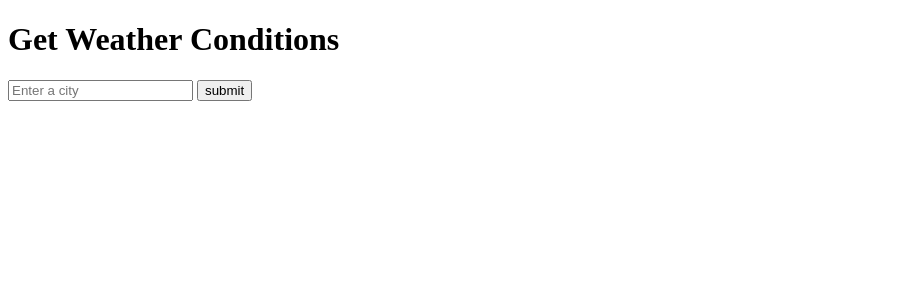
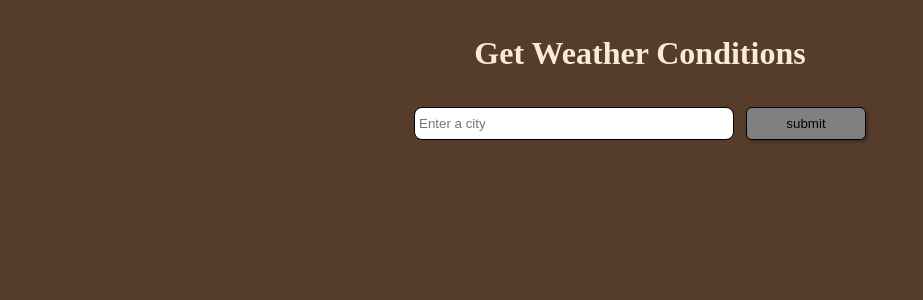
Before and after one commit to aceDavon/web-weather-app, a Flask app: page / in a window 1280 px wide. Shown: the top 300 px of the page, without its empty margins (0-923 px from the left). Run offline with Flask 3, Linux system fonts and the light colour scheme.

Commit message:
Add minimal styling to app

```diff
--- a/server.py
+++ b/server.py
@@ -25,7 +25,7 @@ def get_weather():
         return render_template('not_found.html', city=city)
 
     if weather:
-        return render_template('weather.html', title=weather['name'], temp=f"{weather['main']['temp']:.1f}", feels_like=f"{weather['main']['feels_like']:.1f}")
+        return render_template('weather.html', title=weather['name'], temp=f"{weather['main']['temp']:.1f}", feels_like=f"{weather['main']['feels_like']:.1f}", description=f"{weather['weather'][0]['description']}")
     else:
         return render_template('weather.html', title="Error", temp="N/A", feels_like="N/A")
 
--- a/static/styles/main.css
+++ b/static/styles/main.css
@@ -0,0 +1,70 @@
+* {
+  padding: 0;
+  margin: 0;
+  box-sizing: border-box;
+}
+
+body {
+  background: rgba(58, 28, 8, 0.853);
+}
+
+.banner,
+.user-input {
+  width: 100%;
+  display: flex;
+  flex-direction: column;
+  justify-content: center;
+  align-items: center;
+  gap: 8px;
+  margin: 35px 0;
+}
+
+.banner h1 {
+  color: antiquewhite;
+}
+
+.user-input form {
+  width: 100%;
+  display: flex;
+  justify-content: center;
+  gap: 12px;
+  margin: auto;
+}
+
+.user-input form input {
+  width: 25%;
+  padding: 8px 4px;
+  border-radius: 8px;
+  border: 0.5px solid black;
+}
+
+.user-input button {
+  width: 120px;
+  background: gray;
+  border: 1px solid black;
+  border-radius: 6px;
+  box-shadow: 2px 2px 3px rgba(0, 0, 0, 0.271);
+}
+
+.data-container {
+  width: 65%;
+}
+
+.data-container div {
+  width: 100%;
+  display: flex;
+  justify-content: center;
+  align-items: center;
+  gap: 6px;
+  padding: 18px 0;
+  color: antiquewhite;
+}
+
+.data-container span {
+  width: 100%;
+  display: block;
+  display: flex;
+  justify-content: center;
+  align-items: center;
+  color: antiquewhite;
+}
```
Also changed, not shown: templates/weather.html (+10 -4 lines), static/img/weather-forecast-background.jpeg (added).
